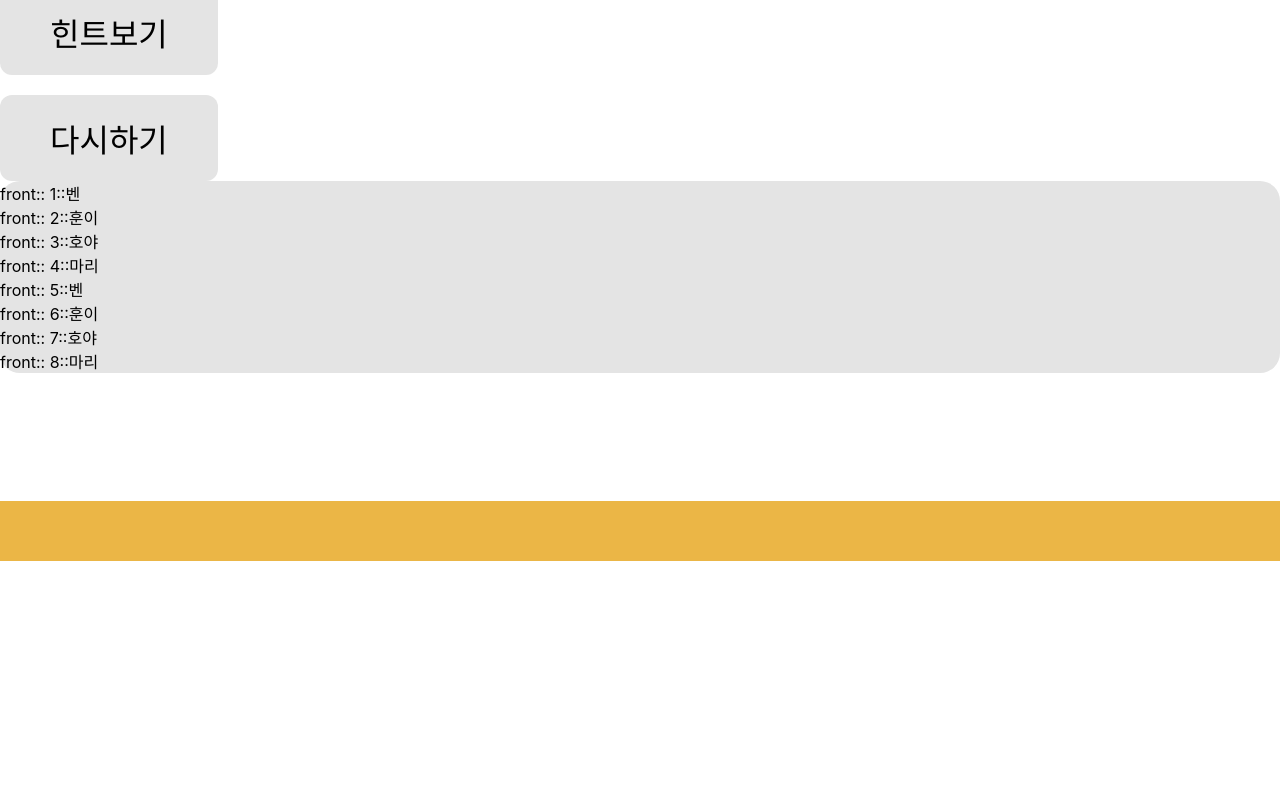
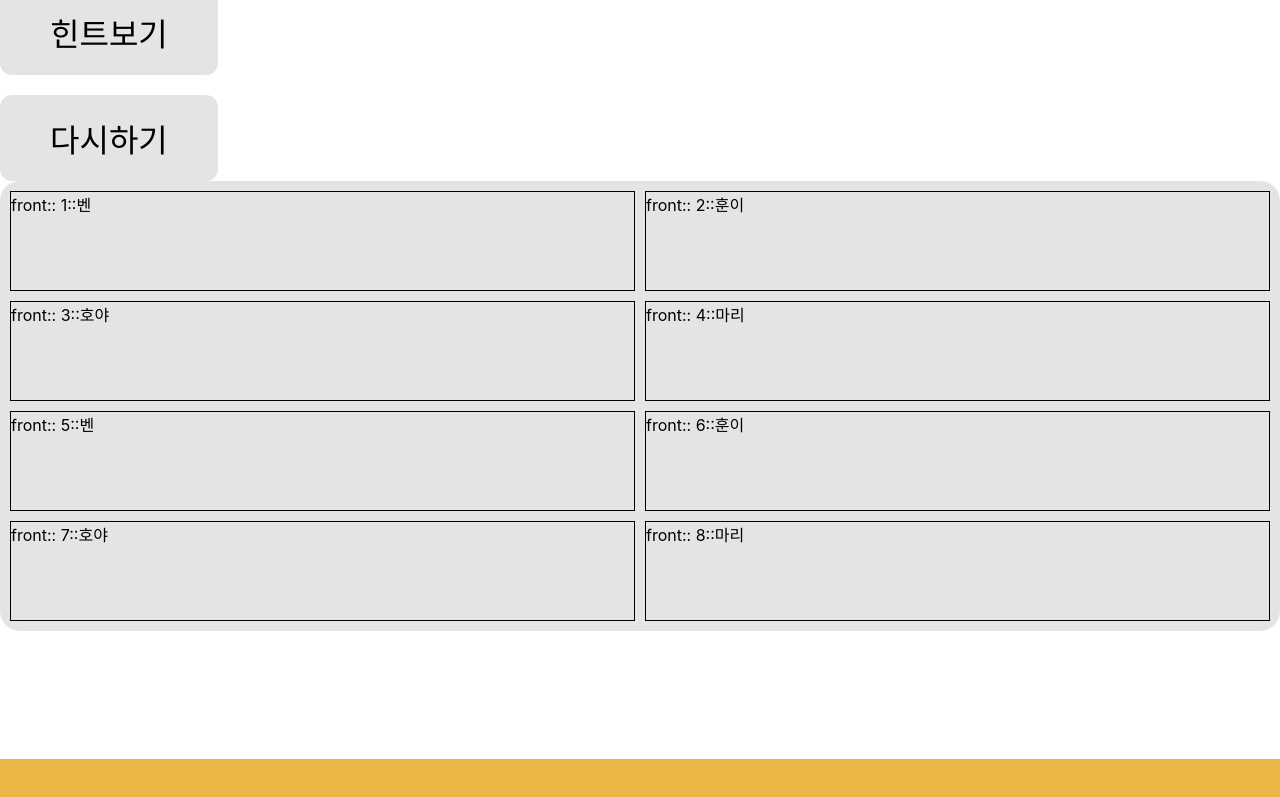
Before and after one commit to shelter-event/lckd-bazaar-event-web, a React (Create React App) app: page / in a window 1280 px wide. Shown: the part 3488-4285 px from the top of the page. Before the commit the page ends 4049 px from the top, so only its background shows below. Built offline with nearby package versions, Linux system fonts and the light colour scheme; a web font is replaced by a local one.

Commit message:
feat: #10 퍼즐게임 기능 개발 (디자인 X)

```diff
--- a/src/main/matchingGame/PuppiesMatchingGame.tsx
+++ b/src/main/matchingGame/PuppiesMatchingGame.tsx
@@ -1,10 +1,13 @@
 import { useEffect, useState } from 'react'
+import MatchingGame from './MatchingGame'
+import { MatchingGameButton, MatchingLevelButton, MatchingLevelButtonType } from './MatchingGameButton'
 import styles from './puppiesMatchingGame.module.scss'
-import { MatchingGameButton, MatchingLevelButton, MatchingLevelButtonType } from './MatchingGameButton'
-import MatchingGame from './MatchingGame'
 
 const MatchingMatchingGame = () => {
-  const [level, setLevel] = useState(MatchingLevelButtonType.HIGH)
+  const [level, setLevel] = useState(MatchingLevelButtonType.ROW)
+  const [useHint, setUseHint] = useState(false)
+  const [retry, setRetry] = useState(false)
+  const [isOnBoarding, setIsOnBoarding] = useState(false)
 
   useEffect(() => {
     console.log(`level: ${level}`)
@@ -38,21 +41,24 @@ const MatchingMatchingGame = () => {
       <MatchingGameButton
         title={'힌트보기'}
         onClick={() => {
-          console.log('Show Hint')
+          if (useHint) return
+          setUseHint(true)
+          setTimeout(() => { setUseHint(false) }, 3000)
         }}
       />
       <br />
       <br />
       <MatchingGameButton
         title={'다시하기'}
-        onClick={() => {
-          console.log('Retry')
-        }}
+        onClick={() => setRetry(!retry)}
       />
     </div>
 
-    <MatchingGame />
-
+    <MatchingGame
+      level={level}
+      useHint={useHint}
+      retry={retry}
+    />
   </div>
 }
 
--- a/src/main/matchingGame/puppiesMatchingGame.module.scss
+++ b/src/main/matchingGame/puppiesMatchingGame.module.scss
@@ -143,6 +143,43 @@
       background-color: #E4E4E4;
       display: inline-block;
     }
+  }
+
+  .cardWrapper {
+    display: grid;
+    box-sizing: border-box;
+    gap: 10px;
+    padding: 10px;
+
+    &.row {
+      grid-template-columns: 1fr 1fr;
+    }
+
+    &.middle {
+      grid-template-columns: 1fr 1fr 1fr 1fr;
+    }
+
+    &.high {
+      grid-template-columns: 1fr 1fr 1fr 1fr 1fr 1fr 1fr 1fr;
+    }
+
+    .card {
+      cursor: pointer;
+      box-sizing: border-box;
+      border: solid 1px black;
+      height: 100px;
+
+      transition: transform 0.5s;
+
+      &.active {
+        transform: rotateY(180deg);
+      }
+
+      .back {
+        transform: rotateY(180deg);
+      }
+    }
+
 
   }
 
```
